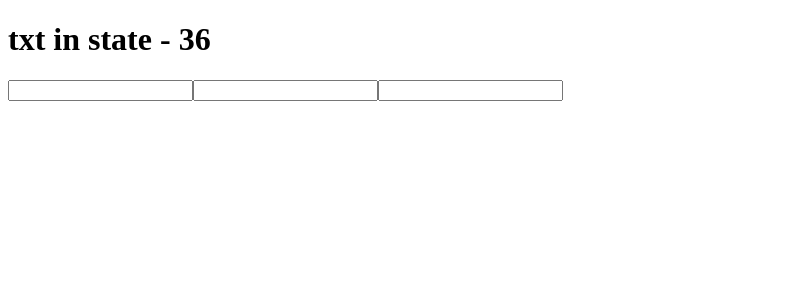
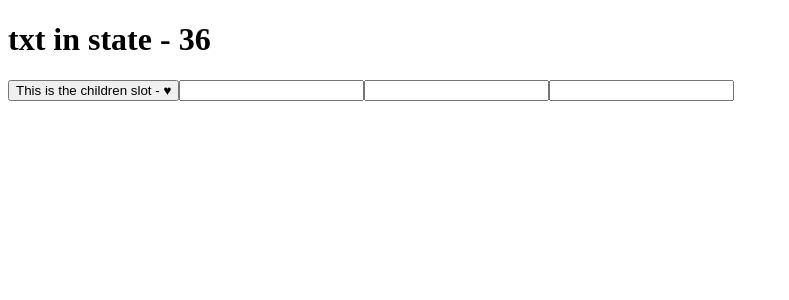
Before and after one commit to oneillci/create-react-app-test, a React (Create React App) app: page / in a window 1280 px wide. Shown: the top 300 px of the page, without its empty margins (0-789 px from the left). Built offline with nearby package versions, Linux system fonts and the light colour scheme.

Commit message:
using props.children. Like aurelia content projection slots

```diff
--- a/src/App.js
+++ b/src/App.js
@@ -31,6 +31,7 @@ class App extends Component {
     return (
       <div className="App">
         <h1>{this.state.txt} - {this.state.age}</h1>
+        <Button>This is the children slot - <Heart /></Button>
         <Widget update={this.update.bind(this)}/>
         <Widget update={this.update.bind(this)}/>
         <Widget update={this.update.bind(this)}/>
@@ -39,7 +40,9 @@ class App extends Component {
   }
 }
 
-const Widget = (props) =>
-  <input type="text" onChange={props.update} />;
+const Widget = (props) => <input type="text" onChange={props.update} />;
+
+const Button = props => <button>{props.children}</button>;
+const Heart = () => <span>&hearts;</span>
 
 export default App;
```
